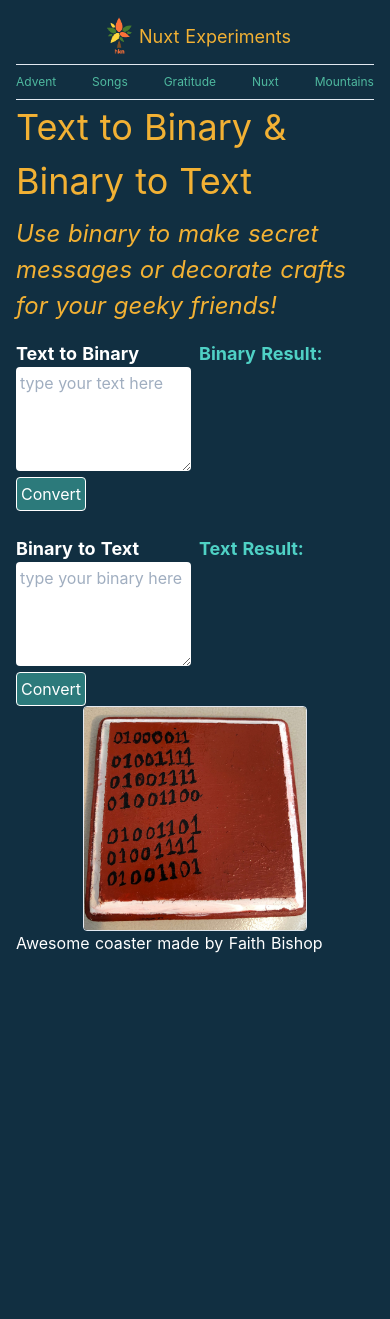
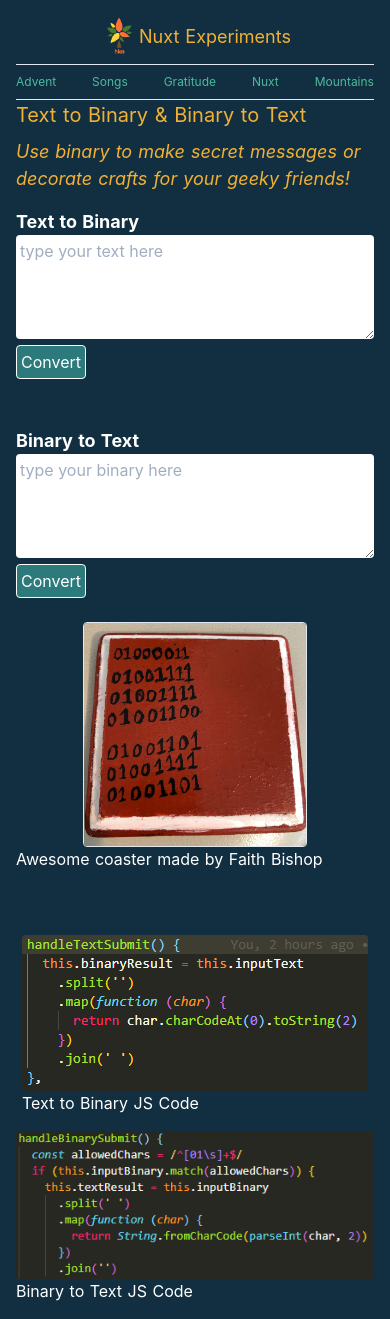
Before and after one commit to ethyl2/nuxt-experiment, a Nuxt app: page /binary in a window 390 px wide. Before the commit the page ends 971 px from the top, so only its background shows below. Built offline with nearby package versions, Linux system fonts and the light colour scheme.

Commit message:
Feat: Adds button to easily copy binary results

```diff
--- a/pages/binary.vue
+++ b/pages/binary.vue
@@ -1,11 +1,13 @@
 <template>
   <div class="container flex flex-col">
-    <h1 class="text-bold text-4xl pb-2">Text to Binary & Binary to Text</h1>
-    <h2 class="text-2xl italic pb-4">
+    <h1 class="text-bold text-xl md:text-4xl pb-2">
+      Text to Binary & Binary to Text
+    </h1>
+    <h2 class="text-lg md:text-2xl italic pb-4">
       Use binary to make secret messages or decorate crafts for your geeky
       friends!
     </h2>
-    <div class="grid grid-cols-2 w-full gap-x-2 gap-y-6">
+    <div class="grid grid-cols-1 md:grid-cols-2 w-full gap-x-2 gap-y-6">
       <form class="w-full" @submit.prevent="handleTextSubmit">
         <label for="original-text" class="font-bold pb-1 text-lg"
           >Text to Binary</label
@@ -32,10 +34,21 @@
         </button>
       </form>
       <div class="w-full">
-        <p class="font-bold pb-1 text-lg text-teal-400">Binary Result:</p>
+        <p v-if="binaryResult" class="font-bold pb-1 text-lg text-teal-400">
+          Binary Result:
+        </p>
         <p v-if="binaryResult" class="w-full overflow-y-auto h-24">
           {{ binaryResult }}
         </p>
+        <input id="text-results-box" v-model="binaryResult" type="hidden" />
+        <button
+          v-if="binaryResult.length > 0"
+          class="border border-white rounded p-1 bg-teal-700 hover:bg-teal-800"
+          type="button"
+          @click="selectAllText"
+        >
+          Copy Binary to Clipboard
+        </button>
       </div>
       <form class="w-full" @submit.prevent="handleBinarySubmit">
         <label for="original-binary" class="font-bold pb-1 text-lg"
@@ -61,7 +74,9 @@
         </button>
       </form>
       <div class="w-full">
-        <p class="font-bold pb-1 text-lg text-teal-400">Text Result:</p>
+        <p v-if="textResult" class="font-bold pb-1 text-lg text-teal-400">
+          Text Result:
+        </p>
         <p v-if="textResult">{{ textResult }}</p>
       </div>
     </div>
@@ -72,6 +87,28 @@
       alt="binary coaster"
     />
     <figcaption>Awesome coaster made by Faith Bishop</figcaption>
+
+    <div
+      class="flex flex-col md:flex-row items-center justify-around md:items-stretch mt-16 md:space-x-5 space-y-4 md:space-y-0"
+    >
+      <div class="flex flex-col">
+        <img
+          class="w-full mx-auto rounded"
+          src="/textToBinary.png"
+          alt="text to binary code"
+        />
+        <figcaption>Text to Binary JS Code</figcaption>
+      </div>
+
+      <div class="flex flex-col">
+        <img
+          class="w-full mx-auto rounded"
+          src="/binaryToText.png"
+          alt="binary to text code"
+        />
+        <figcaption>Binary to Text JS Code</figcaption>
+      </div>
+    </div>
   </div>
 </template>
 
@@ -97,6 +134,7 @@ export default {
   methods: {
     handleTextSubmit() {
       this.binaryResult = this.inputText
+        .trim()
         .split('')
         .map(function (char) {
           return char.charCodeAt(0).toString(2)
@@ -107,6 +145,7 @@ export default {
       const allowedChars = /^[01\s]+$/
       if (this.inputBinary.match(allowedChars)) {
         this.textResult = this.inputBinary
+          .trim()
           .split(' ')
           .map(function (char) {
             return String.fromCharCode(parseInt(char, 2))
@@ -116,6 +155,14 @@ export default {
         this.textResult = 'Sorry, input was not valid binary. Try again!'
       }
     },
+    selectAllText() {
+      const textToCopy = document.querySelector('#text-results-box')
+      textToCopy.setAttribute('type', 'text')
+      textToCopy.select()
+      document.execCommand('copy')
+      textToCopy.setAttribute('type', 'hidden')
+      window.getSelection().removeAllRanges()
+    },
   },
 }
 </script>
```
Also changed, not shown: static/binaryToText.png (added), static/textToBinary.png (added).
